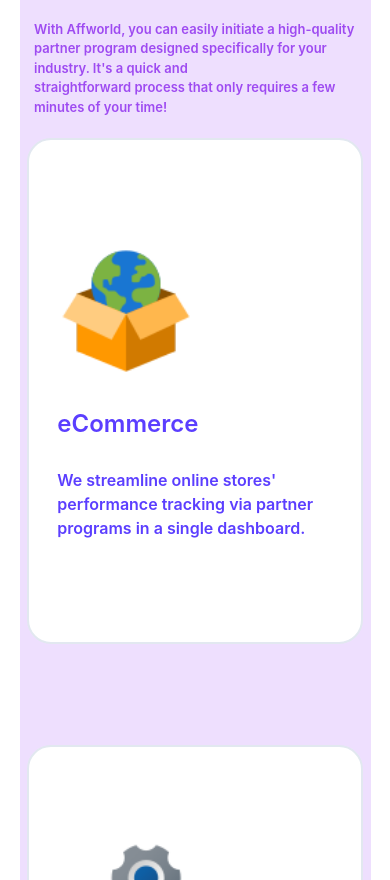
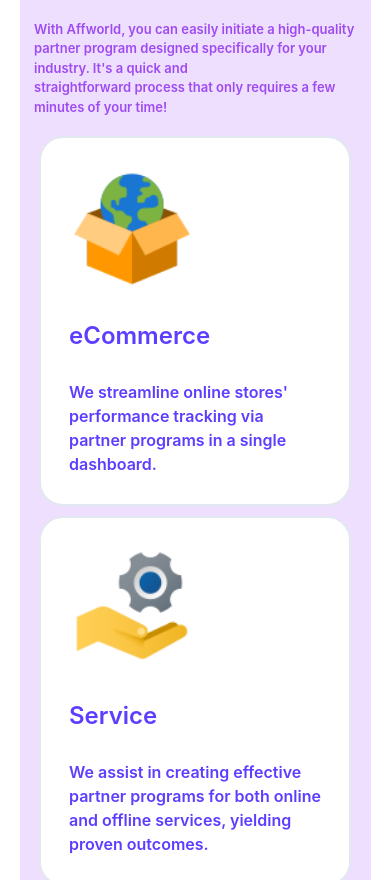
Before and after one commit to Abhinav-2004/Affworld-Dashboard, a React (Create React App) app in the folder dashboard/: page / in a window 390 px wide. Shown: the part 1120-2000 px from the top of the page. Built offline with nearby package versions, Linux system fonts and the light colour scheme.

Commit message:
section two responsive done

```diff
--- a/dashboard/src/CSS/SectionTwo.css
+++ b/dashboard/src/CSS/SectionTwo.css
@@ -1,26 +1,31 @@
 .card1{
-    min-height: 60vh;
+    height: 400px;
     transition: 0.5s all;
+
 }
 .card1:hover{
     transform: scale(1.05);
     transition: 0.5s all;
 }
 .card-group{
-    display: grid;
-    grid-auto-flow: column;
-    grid-template-columns: repeat( auto-fit, minmax(250px, 4fr) );
-    gap:5%;
-    justify-items: center;
+    display: flex;
+    justify-content: space-between;
+    align-items: center;
+    gap: 10px;
 }
 
 @media only screen and (max-width: 900px) {
+    .card-group{
+        display: flex;
+        flex-direction: column;
+        justify-content: space-between;
+        align-items: center;
+        gap: 10px;
+    }
     .card1{
-        width:auto;
-    }
-    .card-group{
-        margin-left: 0px;
-        display: grid;
-        grid-auto-flow: row;
+        height: fit-content;
+        width: 80vw;
+        transition: 0.5s all;
+
     }
   }
--- a/dashboard/src/Components/SecondSection/SectionTwo.js
+++ b/dashboard/src/Components/SecondSection/SectionTwo.js
@@ -2,7 +2,7 @@ import React from "react";
 import '../../CSS/SectionTwo.css';
 const SectionTwo = () => {
   return (
-    <div className="flex justify-center items-center flex-col bg-[#831bf323] m-[5%] p-[2%]">
+    <div className="flex justify-center items-center flex-col bg-[#831bf323] m-[5%] p-[2%] h-fit">
       <div className="flex w-[100%] text-[300%] text-left ml-[4%] text-[#392976]">
         How AffWorld Works
       </div>
```
